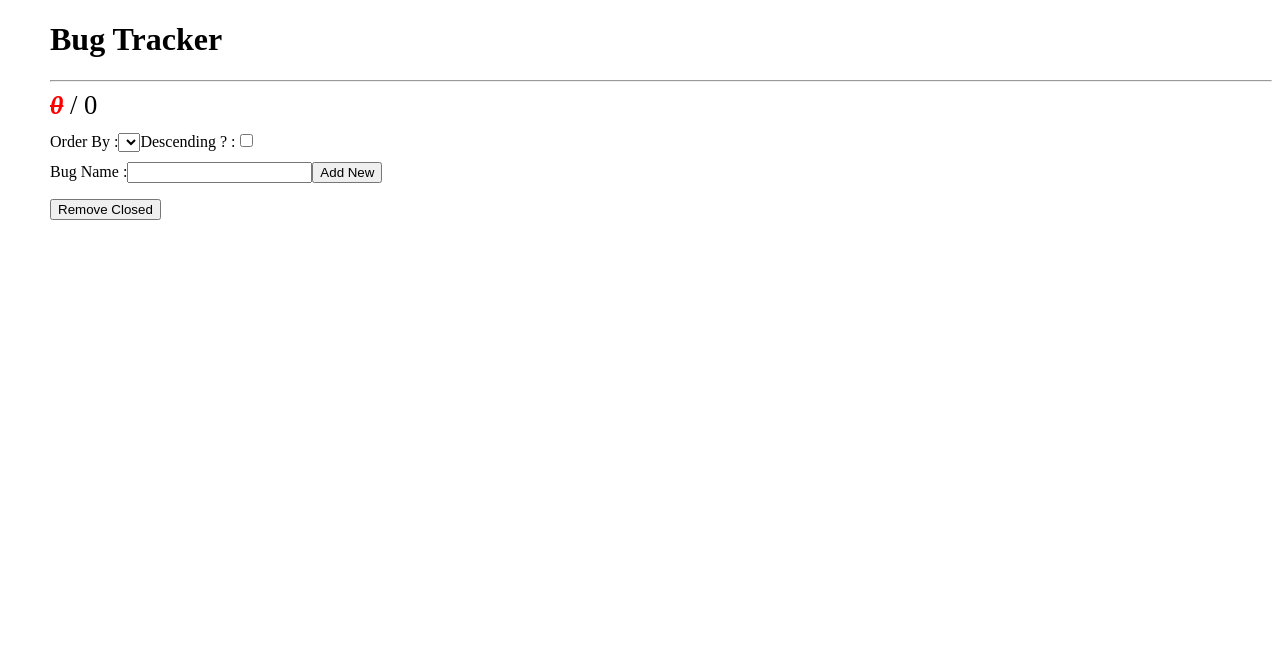
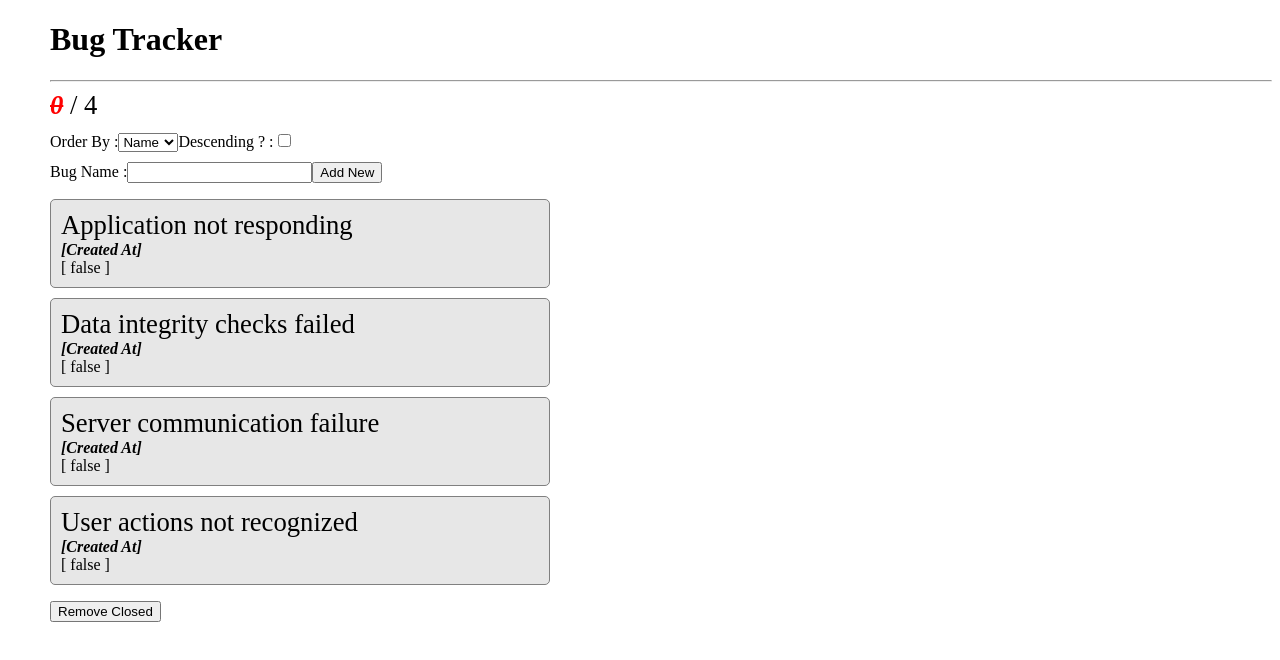
Before and after one commit to anikhanapur/Fidelity-Angular-May-2018, an Angular app in the folder bug-tracker-app/: page / in a window 1280 px wide. Shown: the top 660 px of the page. Built offline with nearby package versions, Linux system fonts and the light colour scheme.

Commit message:
sort pipe implementation

```diff
--- a/bug-tracker-app/src/app/app.module.ts
+++ b/bug-tracker-app/src/app/app.module.ts
@@ -5,6 +5,7 @@ import { AppComponent } from './app.component';
 import { BugTrackerComponent } from './bugTracker/bugTracker.component';
 
 import { TrimTextPipe } from './bugTracker/pipes/trimText.pipe';
+import { SortPipe } from './bugTracker/pipes/sort.pipe';
 
 import { BugOperationsService } from './bugTracker/services/bugOperations.service';
 
@@ -13,6 +14,7 @@ import { BugOperationsService } from './bugTracker/services/bugOperations.servic
     AppComponent
     , BugTrackerComponent
     , TrimTextPipe
+    , SortPipe
   ],
   imports: [
     BrowserModule
--- a/bug-tracker-app/src/app/bugTracker/bugTracker.component.html
+++ b/bug-tracker-app/src/app/bugTracker/bugTracker.component.html
@@ -5,12 +5,12 @@
  </section>
  <section class="sort">
  	<label for="">Order By :</label>
- 	<select name="" id="">
- 		<option value=""></option>
- 		<option value=""></option>
+ 	<select (change)="bugSortBy = $event.target.value">
+ 		<option value="name">Name</option>
+ 		<option value="isClosed">Status</option>
  	</select>
  	<label for="">Descending ? :</label>
- 	<input type="checkbox" name="" id="">
+ 	<input type="checkbox" (change)="bugSortDescending = $event.target.checked">
  </section>
  <section class="edit">
  	<label for="">Bug Name :</label>
@@ -19,7 +19,7 @@
  </section>
  <section class="list">
  	<ol>
- 		<li *ngFor="let bug of bugs">
+ 		<li *ngFor="let bug of ( bugs | sort:bugSortBy:bugSortDescending ) ">
  			<span class="bugname"
  				(click)="onBugNameClick(bug)"
  				[ngClass]="{closed : bug.isClosed}"
--- a/bug-tracker-app/src/app/bugTracker/bugTracker.component.ts
+++ b/bug-tracker-app/src/app/bugTracker/bugTracker.component.ts
@@ -9,9 +9,14 @@ import { Bug } from './models/Bug';
 })
 export class BugTrackerComponent{
 	bugs : Bug[] = [];
+	bugSortBy : string = 'name';
+	bugSortDescending : boolean = false;
 
 	constructor(private bugOperations : BugOperationsService){
-
+		this.bugs.push(this.bugOperations.createNew('Server communication failure'));
+		this.bugs.push(this.bugOperations.createNew('Data integrity checks failed'));
+		this.bugs.push(this.bugOperations.createNew('User actions not recognized'));
+		this.bugs.push(this.bugOperations.createNew('Application not responding'));
 	}
 	onAddNewClick(bugName){
 		let newBug : Bug = this.bugOperations.createNew(bugName);
--- /dev/null
+++ b/bug-tracker-app/src/app/bugTracker/pipes/sort.pipe.ts
@@ -0,0 +1,32 @@
+import { Pipe, PipeTransform} from '@angular/core';
+
+interface Comparer{
+	(item1 : any, item2 : any) : number
+}
+
+@Pipe({
+	name : 'sort'
+})
+export class SortPipe implements PipeTransform{
+
+	private getDescendingComparerFor(comparer : Comparer) : Comparer{
+		return function(item1, item2){
+			return comparer(item1, item2) * -1;
+	    }
+	}
+	private getComparerFor(attName : string) : Comparer{
+		return function(item1, item2){
+			if (item1[attName] < item2[attName]) return -1;
+			if (item1[attName] > item2[attName]) return 1;
+			return 0;
+	    }
+	}
+	transform(data : any[], attrName : string, isDescending : boolean = false) : any[] {
+		if (!attrName) return data;
+		let comparer = this.getComparerFor(attrName);
+		if (isDescending){
+			comparer = this.getDescendingComparerFor(comparer)
+		}
+		return data.sort(comparer);
+	}
+}
```
